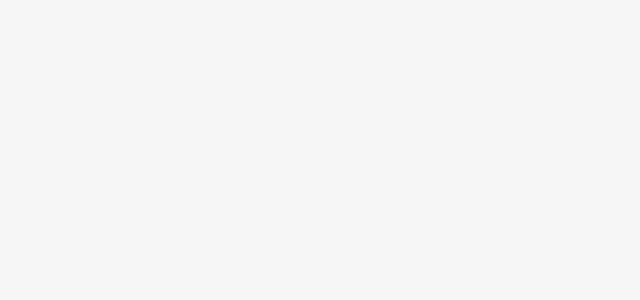
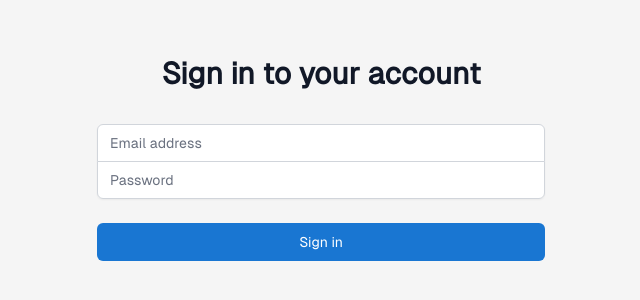
Before and after one commit to siddu015/Camply, a React (Vite) app in the folder camply-web/: page /login in a window 1280 px wide. Before the commit this address had no page. Shown: the part 286-586 px from the top of the page, without its empty margins (319-959 px from the left). Built offline with nearby package versions, Linux system fonts and the light colour scheme; no server answers.

Commit message:
Supabase setup

```diff
--- a/camply-web/package.json
+++ b/camply-web/package.json
@@ -16,6 +16,10 @@
     "@fontsource/geist-sans": "^5.2.5",
     "@mui/icons-material": "^7.1.1",
     "@mui/material": "^7.1.1",
+    "@supabase/auth-helpers-react": "^0.5.0",
+    "@supabase/auth-ui-react": "^0.4.7",
+    "@supabase/auth-ui-shared": "^0.1.8",
+    "@supabase/supabase-js": "^2.50.0",
     "@tanstack/react-query": "^5.80.6",
     "axios": "^1.9.0",
     "framer-motion": "^12.16.0",
--- a/camply-web/src/App.tsx
+++ b/camply-web/src/App.tsx
@@ -1,19 +1,60 @@
 import { BrowserRouter as Router, Routes, Route, Navigate } from 'react-router-dom';
+import { AuthProvider, useAuth } from './contexts/AuthContext';
 import Home from './pages/Home';
 import Campus from './pages/Campus';
 import Desk from './pages/Desk';
-import './App.css'
+import Login from './components/Auth/Login';
+import './App.css';
+
+// Protected Route wrapper
+const ProtectedRoute = ({ children }: { children: React.ReactNode }) => {
+  const { user, loading } = useAuth();
+
+  if (loading) {
+    return <div>Loading...</div>;
+  }
+
+  if (!user) {
+    return <Navigate to="/login" />;
+  }
+
+  return <>{children}</>;
+};
 
 function App() {
   return (
-    <Router>
-      <Routes>
-        <Route path="/home" element={<Home />} />
-        <Route path="/campus" element={<Campus />} />
-        <Route path="/desk" element={<Desk />} />
-        <Route path="/" element={<Navigate to="/home" replace />} />
-      </Routes>
-    </Router>
+    <AuthProvider>
+      <Router>
+        <Routes>
+          <Route path="/login" element={<Login />} />
+          <Route
+            path="/home"
+            element={
+              <ProtectedRoute>
+                <Home />
+              </ProtectedRoute>
+            }
+          />
+          <Route
+            path="/campus"
+            element={
+              <ProtectedRoute>
+                <Campus />
+              </ProtectedRoute>
+            }
+          />
+          <Route
+            path="/desk"
+            element={
+              <ProtectedRoute>
+                <Desk />
+              </ProtectedRoute>
+            }
+          />
+          <Route path="/" element={<Navigate to="/home" replace />} />
+        </Routes>
+      </Router>
+    </AuthProvider>
   );
 }
 
--- /dev/null
+++ b/camply-web/src/components/Auth/Login.tsx
@@ -0,0 +1,91 @@
+import { useState } from 'react';
+import { useNavigate } from 'react-router-dom';
+import { useAuth } from '../../contexts/AuthContext';
+
+const Login = () => {
+  const [email, setEmail] = useState('');
+  const [password, setPassword] = useState('');
+  const [error, setError] = useState('');
+  const [loading, setLoading] = useState(false);
+  const navigate = useNavigate();
+  const { signIn } = useAuth();
+
+  const handleSubmit = async (e: React.FormEvent) => {
+    e.preventDefault();
+    try {
+      setError('');
+      setLoading(true);
+      const { error } = await signIn(email, password);
+      if (error) throw error;
+      navigate('/home');
+    } catch (error: any) {
+      setError(error.message || 'Failed to sign in');
+    } finally {
+      setLoading(false);
+    }
+  };
+
+  return (
+    <div className="min-h-screen flex items-center justify-center bg-secondary py-12 px-4 sm:px-6 lg:px-8">
+      <div className="max-w-md w-full space-y-8">
+        <div>
+          <h2 className="mt-6 text-center text-3xl font-extrabold text-gray-900">
+            Sign in to your account
+          </h2>
+        </div>
+        <form className="mt-8 space-y-6" onSubmit={handleSubmit}>
+          <div className="rounded-md shadow-sm -space-y-px">
+            <div>
+              <label htmlFor="email-address" className="sr-only">
+                Email address
+              </label>
+              <input
+                id="email-address"
+                name="email"
+                type="email"
+                autoComplete="email"
+                required
+                className="appearance-none rounded-none relative block w-full px-3 py-2 border border-gray-300 placeholder-gray-500 text-gray-900 rounded-t-md focus:outline-none focus:ring-primary focus:border-primary focus:z-10 sm:text-sm"
+                placeholder="Email address"
+                value={email}
+                onChange={(e) => setEmail(e.target.value)}
+              />
+            </div>
+            <div>
+              <label htmlFor="password" className="sr-only">
+                Password
+              </label>
+              <input
+                id="password"
+                name="password"
+                type="password"
+                autoComplete="current-password"
+                required
+                className="appearance-none rounded-none relative block w-full px-3 py-2 border border-gray-300 placeholder-gray-500 text-gray-900 rounded-b-md focus:outline-none focus:ring-primary focus:border-primary focus:z-10 sm:text-sm"
+                placeholder="Password"
+                value={password}
+                onChange={(e) => setPassword(e.target.value)}
+              />
+            </div>
+          </div>
+
+          {error && (
+            <div className="text-red-500 text-sm text-center">{error}</div>
+          )}
+
+          <div>
+            <button
+              type="submit"
+              disabled={loading}
+              className="group relative w-full flex justify-center py-2 px-4 border border-transparent text-sm font-medium rounded-md text-white bg-primary hover:bg-primary/90 focus:outline-none focus:ring-2 focus:ring-offset-2 focus:ring-primary"
+            >
+              {loading ? 'Signing in...' : 'Sign in'}
+            </button>
+          </div>
+        </form>
+      </div>
+    </div>
+  );
+};
+
+export default Login;
--- a/camply-web/src/components/Navbar.tsx
+++ b/camply-web/src/components/Navbar.tsx
@@ -1,14 +1,26 @@
-import { Link, useLocation } from 'react-router-dom';
+import { Link, useLocation, useNavigate } from 'react-router-dom';
+import { useAuth } from '../contexts/AuthContext';
 
 const Navbar = () => {
   const location = useLocation();
+  const navigate = useNavigate();
+  const { user, signOut } = useAuth();
+
+  const handleSignOut = async () => {
+    try {
+      await signOut();
+      navigate('/login');
+    } catch (error) {
+      console.error('Error signing out:', error);
+    }
+  };
 
   return (
     <nav className="fixed top-0 left-0 right-0 bg-white border-b border-gray-200 z-50">
       <div className="px-6 py-4 flex items-center justify-between">
         <Link
           to="/"
-          className=" text-xl font-bold"
+          className="text-xl font-bold"
         >
           Camply
         </Link>
@@ -32,9 +44,15 @@ const Navbar = () => {
         </div>
 
         <div className="flex items-center gap-4">
-          <h3 className='text-black bg-[#B0CFEE] border-2 border-black rounded-full w-10 h-10 flex items-center justify-center font-bold shadow-lg'>
-            S
-          </h3>
+          <button
+            onClick={handleSignOut}
+            className="text-sm text-gray-600 hover:text-gray-900"
+          >
+            Sign out
+          </button>
+          <div className="text-black bg-[#B0CFEE] border-2 border-black rounded-full w-10 h-10 flex items-center justify-center font-bold shadow-lg cursor-pointer">
+            {user?.email?.[0].toUpperCase() || 'S'}
+          </div>
         </div>
       </div>
     </nav>
--- /dev/null
+++ b/camply-web/src/contexts/AuthContext.tsx
@@ -0,0 +1,58 @@
+import { createContext, useContext, useEffect, useState } from 'react';
+import { User } from '@supabase/supabase-js';
+import { auth } from '../lib/supabase';
+
+interface AuthContextType {
+  user: User | null;
+  loading: boolean;
+  signIn: (email: string, password: string) => Promise<any>;
+  signUp: (email: string, password: string) => Promise<any>;
+  signOut: () => Promise<any>;
+}
+
+const AuthContext = createContext<AuthContextType | undefined>(undefined);
+
+export function AuthProvider({ children }: { children: React.ReactNode }) {
+  const [user, setUser] = useState<User | null>(null);
+  const [loading, setLoading] = useState(true);
+
+  useEffect(() => {
+    // Check active sessions and sets the user
+    auth.getUser().then(({ user }) => {
+      setUser(user);
+      setLoading(false);
+    });
+
+    // Listen for auth changes
+    const { data: { subscription } } = auth.onAuthStateChange((event, session) => {
+      setUser(session?.user ?? null);
+      setLoading(false);
+    });
+
+    return () => {
+      subscription.unsubscribe();
+    };
+  }, []);
+
+  const value = {
+    user,
+    loading,
+    signIn: auth.signIn,
+    signUp: auth.signUp,
+    signOut: auth.signOut,
+  };
+
+  return (
+    <AuthContext.Provider value={value}>
+      {!loading && children}
+    </AuthContext.Provider>
+  );
+}
+
+export function useAuth() {
+  const context = useContext(AuthContext);
+  if (context === undefined) {
+    throw new Error('useAuth must be used within an AuthProvider');
+  }
+  return context;
+}
--- /dev/null
+++ b/camply-web/src/lib/supabase.ts
@@ -0,0 +1,43 @@
+import { createClient } from '@supabase/supabase-js';
+
+const supabaseUrl = import.meta.env.VITE_SUPABASE_URL;
+const supabaseAnonKey = import.meta.env.VITE_SUPABASE_ANON_KEY;
+
+if (!supabaseUrl || !supabaseAnonKey) {
+  throw new Error('Missing Supabase environment variables');
+}
+
+export const supabase = createClient(supabaseUrl, supabaseAnonKey);
+
+// Auth helper functions
+export const auth = {
+  signUp: async (email: string, password: string) => {
+    const { data, error } = await supabase.auth.signUp({
+      email,
+      password,
+    });
+    return { data, error };
+  },
+
+  signIn: async (email: string, password: string) => {
+    const { data, error } = await supabase.auth.signInWithPassword({
+      email,
+      password,
+    });
+    return { data, error };
+  },
+
+  signOut: async () => {
+    const { error } = await supabase.auth.signOut();
+    return { error };
+  },
+
+  getUser: async () => {
+    const { data: { user }, error } = await supabase.auth.getUser();
+    return { user, error };
+  },
+
+  onAuthStateChange: (callback: (event: string, session: any) => void) => {
+    return supabase.auth.onAuthStateChange(callback);
+  },
+};
```
Also changed, not shown: 1 other file (tests, documents, lock files or other folders).
